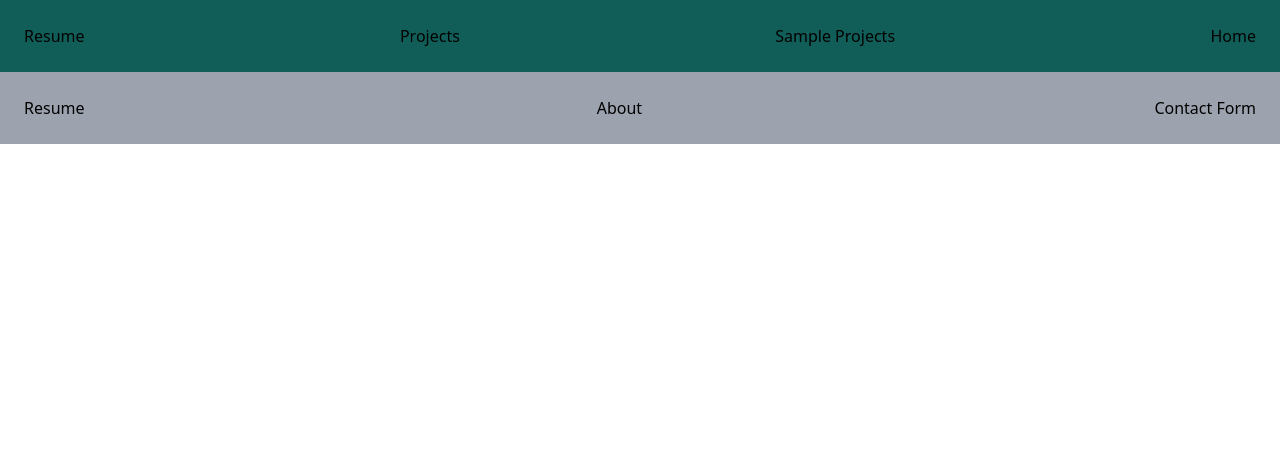
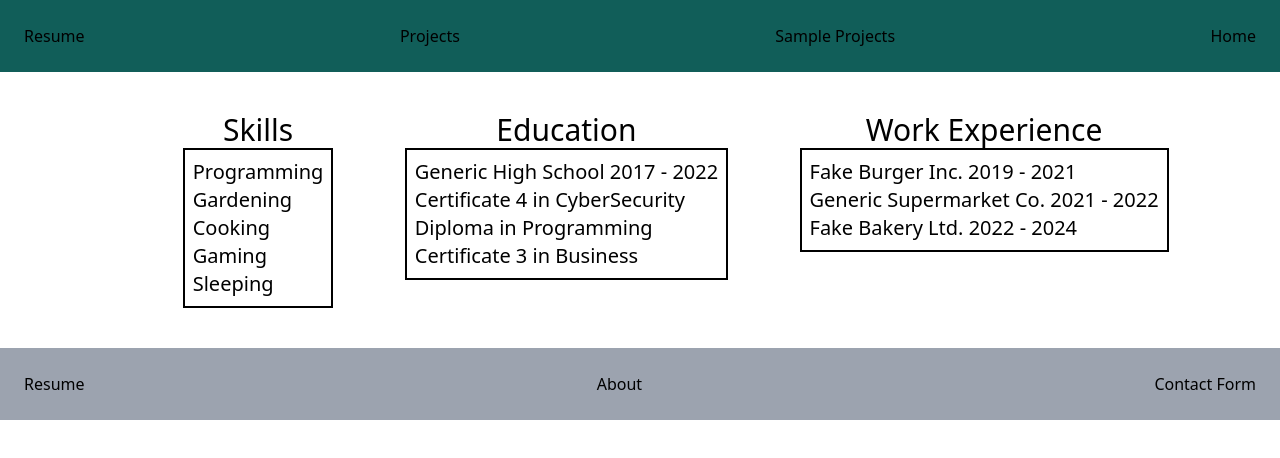
Before and after one commit to SeanTshark/2025-webtech-final-project, a website: page resume.html in a window 1280 px wide. Drawn offline with Linux system fonts and the light colour scheme.

Commit message:
feat(resume_page): add resume section

```diff
--- a/resume.html
+++ b/resume.html
@@ -28,8 +28,42 @@
     </div>
 </header>
 <main>
-    <article>
+    <article class="flex flex-col md:flex-row justify-evenly p-10">
         <header></header>
+        <section>
+            <h1 class="justify-self-center text-3xl">Skills</h1>
+            <div class="p-2 text-xl border-2 border-black">
+                <ul>
+                    <li>Programming</li>
+                    <li>Gardening</li>
+                    <li>Cooking</li>
+                    <li>Gaming</li>
+                    <li>Sleeping</li>
+                </ul>
+            </div>
+
+        </section>
+        <section>
+            <h1 class="justify-self-center text-3xl">Education</h1>
+            <div class="p-2 text-xl border-2 border-black">
+                <ul>
+                    <li>Generic High School 2017 - 2022</li>
+                    <li>Certificate 4 in CyberSecurity</li>
+                    <li>Diploma in Programming</li>
+                    <li>Certificate 3 in Business</li>
+                </ul>
+            </div>
+        </section>
+        <section>
+            <h1 class="justify-self-center text-3xl text-wrap">Work Experience</h1>
+            <div class="p-2 text-xl border-2 border-black">
+                <ul>
+                    <li>Fake Burger Inc. 2019 - 2021</li>
+                    <li>Generic Supermarket Co. 2021 - 2022</li>
+                    <li>Fake Bakery Ltd. 2022 - 2024</li>
+                </ul>
+            </div>
+        </section>
 
     </article>
 </main>
```
Also changed, not shown: assets/css/site.css.
